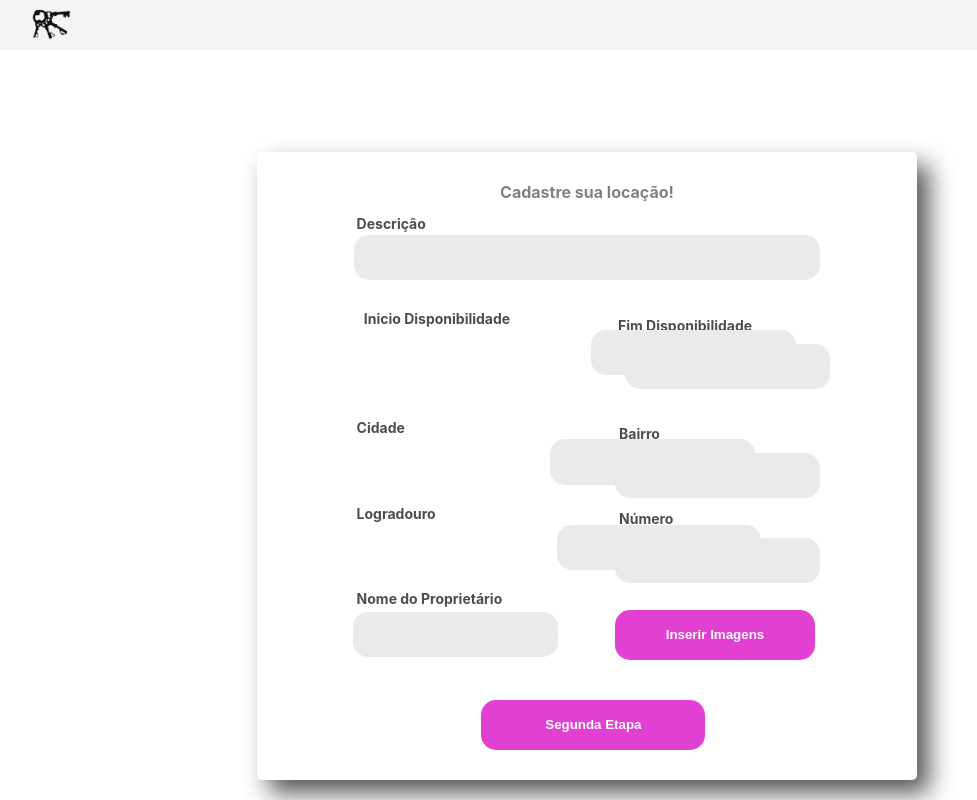
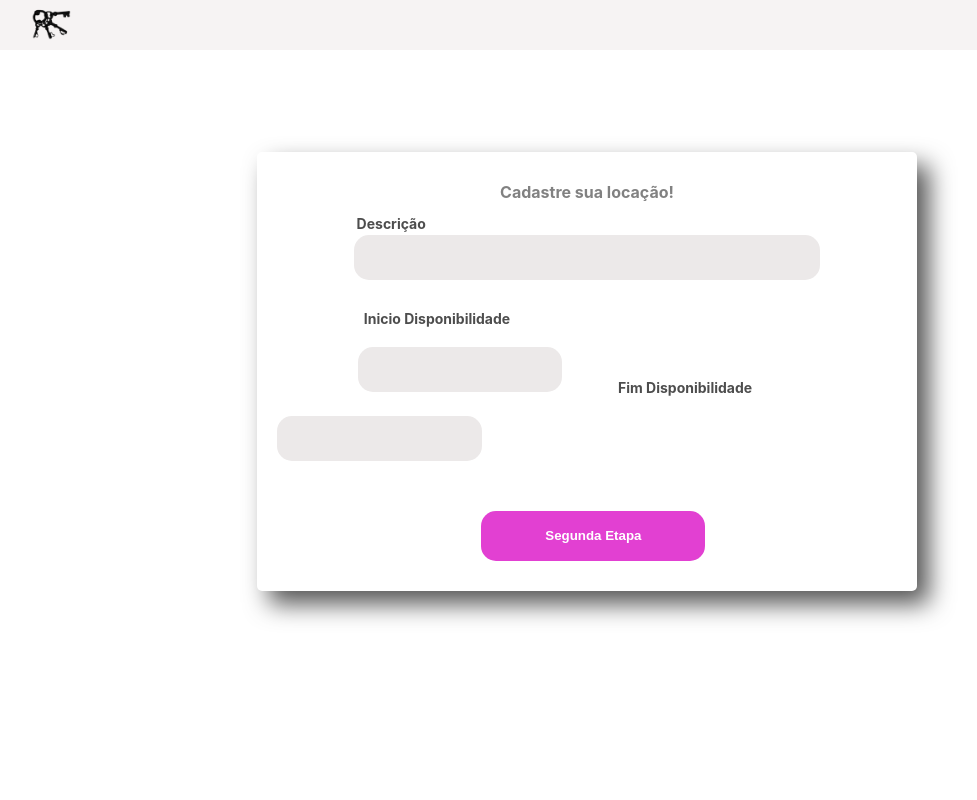
Before and after one commit to Dream-House-Grupo-9/Dream-House-web, a React (Create React App) app in the folder dream-house/: page /cadastro-anuncio in a window 1280 px wide. Shown: the whole page, without its empty margins (53-1030 px from the left). Built offline with nearby package versions, Linux system fonts and the light colour scheme.

Commit message:
Fix: correção de bugs de css

```diff
--- a/dream-house/src/css/cadastro-anuncio.css
+++ b/dream-house/src/css/cadastro-anuncio.css
@@ -65,7 +65,6 @@ b {
     border-radius: 15px;
     background-color: #ECE9E9;
     width: 15.6vw;
-    margin-left: 27.2vw;
     padding: 0.2vw;
     height: 40px;
     border: none;
@@ -73,8 +72,6 @@ b {
     letter-spacing: 1.5px;
     font-weight: 400;
     outline: 0;
-    margin-top: -5% !important;
-    float: left;
 }
 
 .input-form-imovel-register-default-end:focus{
@@ -120,10 +117,32 @@ b {
 
 /* detalhes do anuncio */
 
+.form-content{
+    display: flex;
+}
+
+.form-column{
+    margin: auto;
+    display: flex;
+    flex-direction: column;
+}
+
 .row-tick{
     margin-left: 1%;
     margin-bottom: 3%;
+
 }
+
+.row-tick input{
+    text-align: center;
+    margin-right: 5px;
+}
+
+.row-tick-item{
+    display: flex;
+    margin-left: 18%;
+}
+
 
 .input-radio-imovel-register{
     margin-left: 7%;
@@ -165,3 +184,21 @@ b {
     margin-top: -4% !important;
     margin-left: 20% !important;
 }
+
+/* Correção dos bugs da cadastro anuncio */
+.row-cadastro-anuncio{
+    display: table;
+    width: 100%; /*Optional*/
+    table-layout: fixed; /*Optional*/
+    border-spacing: 10px; /*Optional*/
+    text-align: center;
+}
+
+.row-content{
+    display: flex;
+    flex-direction: column;
+}
+
+.left{
+    margin-left: 13%;
+}
--- a/dream-house/src/css/dashboard.css
+++ b/dream-house/src/css/dashboard.css
@@ -3,6 +3,6 @@
 }
 
 .chart-position{
-    margin-left: 2%;
+    margin-left: 7%;
     width: 70%;
 }
--- a/dream-house/src/pages/CadastroAnuncio.jsx
+++ b/dream-house/src/pages/CadastroAnuncio.jsx
@@ -16,20 +16,24 @@ function CadastroAnuncio() {
 
                 <div className="input-container">
                     <form className="formulario-cadastro-imovel">
-
                         <label className="label-form-imovel-register"> <b> Descrição </b> </label><br />
                         <input className="input-form-imovel-register" type="text" /><br />
                         <br />
 
-                        <div className="row">
-                            <label className="label-form-imovel-register"> <b> Inicio Disponibilidade</b> </label><br />
-                            <input className="input-form-imovel-register-default" type="text" />
+                        <div className="row-cadastro-anuncio">
+                            <div className="row-content">
+                                <label className="label-form-imovel-register"> <b> Inicio Disponibilidade</b> </label><br />
+                                <input className="input-form-imovel-register-default-end left" type="text" />
 
-                            <label className="label-form-imovel-register-end"> <b> Fim Disponibilidade</b> </label><br />
-                            <input className="input-form-imovel-register-default-end" type="text" />
+                            </div>
+
+                            <div className="row-content">
+                                <label className="label-form-imovel-register-end"> <b> Fim Disponibilidade</b> </label><br />
+                                <input className="input-form-imovel-register-default-end" type="text" />
+                            </div>
                         </div>
 
-                        <div className="row-especial">
+                        {/* <div className="row-especial">
                             <label className="label-form-imovel-register"> <b> Cidade </b> </label><br />
                             <input className="input-form-imovel-register-default" type="text" />
 
@@ -50,7 +54,7 @@ function CadastroAnuncio() {
                             <input className="input-form-imovel-register-default" type="text" />
 
                             <button className="btn-images" type="submit">Inserir Imagens</button>
-                        </div>
+                        </div> */}
 
                         <br /><br />
 
--- a/dream-house/src/pages/CadastroDetalhesAnuncio.jsx
+++ b/dream-house/src/pages/CadastroDetalhesAnuncio.jsx
@@ -16,56 +16,48 @@ function CadastroDetalhesAnuncio() {
                 <div className="input-container">
                     <form className="formulario-cadastro-detalhes-imovel">
 
-                        <div>
+                        <div className="form-content">
 
+                            <div className="form-column">
                                 <label className="label-form-imovel-register-details"> <b> Disponibilidade Diária? </b> </label><br />
                                 <div className="row-tick">
+                                    <div className="row-tick-item">
+                                        <label>Sim</label>
                                         <input className="input-radio-imovel-register" type="radio" />
+                                        <label>Não</label>
                                         <input className="input-radio-imovel-register" type="radio" />
                                     </div>
-
-                            <label className="label-form-imovel-register-details-semanal"> <b> Disponibilidade Semanal? </b> </label>
-                            <div className="row-tick">
-                                <input className="input-radio-imovel-register" type="radio" />
-                                <input className="input-radio-imovel-register" type="radio" /><br />
+                                </div>
                             </div>
 
-                            <label className="label-form-imovel-register-details-mensal"> <b> Disponibilidade Mensal? </b> </label><br />
+                            <div className="form-column">
+                                <label className="label-form-imovel-register-details"> <b> Disponibilidade Semanal?  </b> </label><br />
                                 <div className="row-tick">
+                                    <div className="row-tick-item">
+                                        <label>Sim</label>
                                         <input className="input-radio-imovel-register" type="radio" />
-                                <input className="input-radio-imovel-register" type="radio" /><br />
+                                        <label>Não</label>
+                                        <input className="input-radio-imovel-register" type="radio" />
+                                    </div>
+                                </div>
                             </div>
 
-
+                            <div className="form-column">
+                                <label className="label-form-imovel-register-details"> <b> Disponibilidade Mensal? </b> </label><br />
+                                <div className="row-tick">
+                                    <div className="row-tick-item">
+                                        <label>Sim</label>
+                                        <input className="input-radio-imovel-register" type="radio" />
+                                        <label>Não</label>
+                                        <input className="input-radio-imovel-register" type="radio" />
                                     </div>
-
-                        {/* <div className="row-especial">
-                            <label className="label-form-imovel-register"> <b> Valor Diário </b> </label><br />
-                            <input className="input-form-imovel-register-default" type="text" />
-
-                            <label className="label-form-imovel-register-end"> <b> Valor Semanal </b> </label><br />
-                            <input className="input-form-imovel-register-default-end" type="text" />
                                 </div>
-
-                        <div className="row-especial">
-                            <label className="label-form-imovel-register"> <b> Valor Mensal </b> </label><br />
-                            <input className="input-form-imovel-register-default" type="text" />
-
-                            <label className="label-form-imovel-register-end"> <b> Quantidade de Dormitorios </b> </label><br />
-                            <input className="input-form-imovel-register-default-end" type="text" />
                             </div>
-
-                        <div className="row-especial">
-                            <label className="label-form-imovel-register"> <b> Possui Garagem? </b> </label><br />
-                            <input className="input-form-imovel-register-default" type="text" />
-
-                            <label className="label-form-imovel-register-end"> <b> Mobiliada? </b> </label><br />
-                            <input className="input-form-imovel-register-default-end" type="text" />
-                        </div> */}
+                        </div>
 
                         <br /><br />
 
-                        {/* <button>Finalizar Cadastro</button> */}
+                        <button className="btn-segunda-etapa" type="submit">Finalizar Cadastro</button>
 
                     </form>
                 </div>
```
Lines whose indentation alone changed are shown as unchanged.
